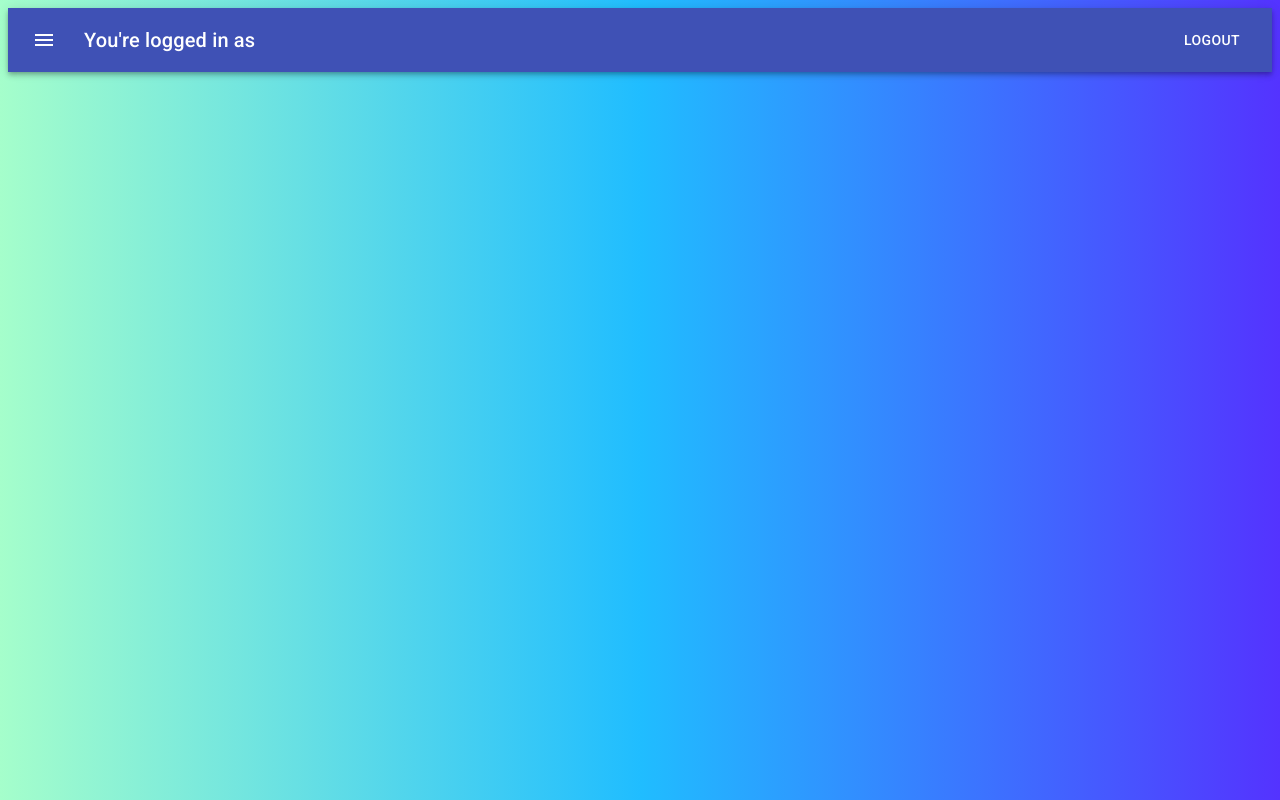
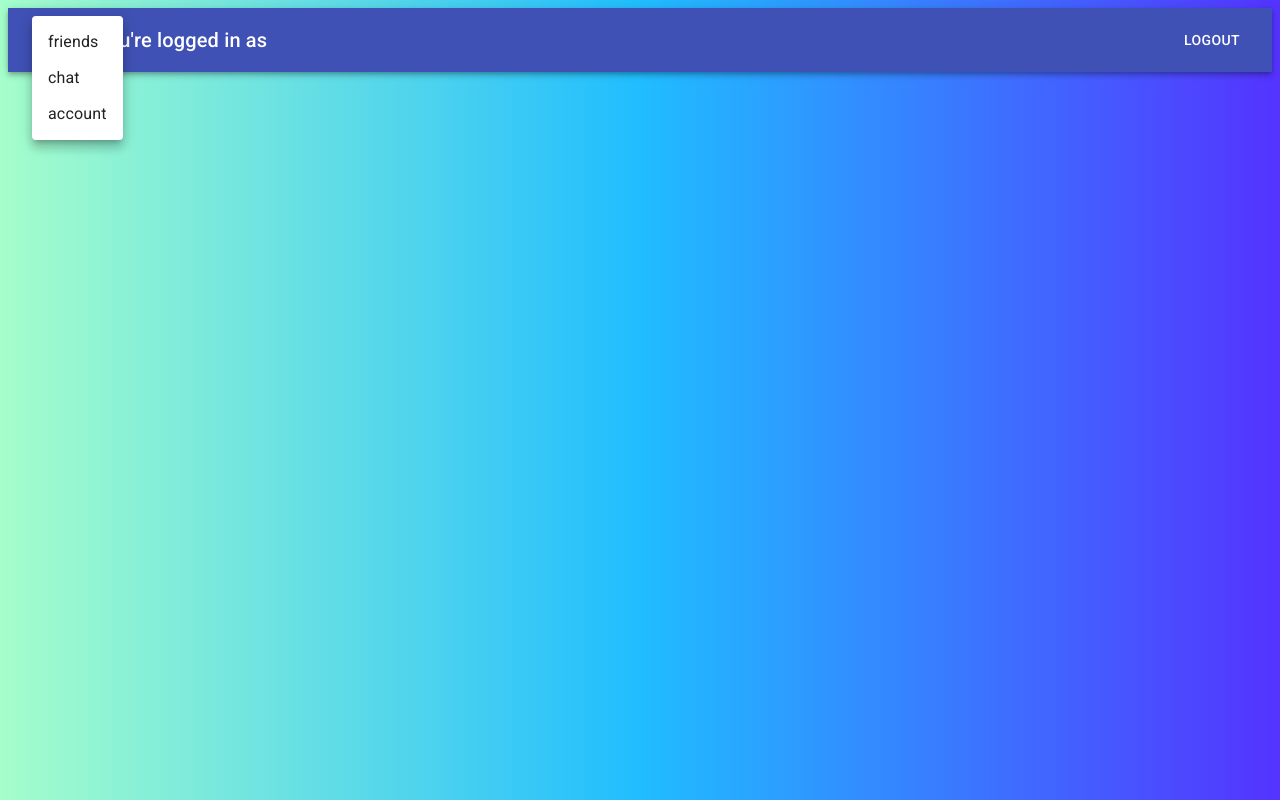
Before and after one commit to ThomasVirgo/Chat-App-Client, a React app: page /dashboard in a window 1280 px wide. Both pictures are taken after a click on the button 44 px from the left and 40 px from the top of the page. Built offline with nearby package versions, Linux system fonts and the light colour scheme.

Commit message:
add nav bar dropdown

```diff
--- /dev/null
+++ b/src/components/Dropdown/index.js
@@ -0,0 +1,43 @@
+import React, {useState} from 'react';
+import Button from '@material-ui/core/Button';
+import Menu from '@material-ui/core/Menu';
+import MenuItem from '@material-ui/core/MenuItem';
+import MenuIcon from '@material-ui/icons/Menu';
+import { useHistory } from 'react-router-dom';
+
+export default function Dropdown() {
+  const [anchorEl, setAnchorEl] = useState(null);
+  const history = useHistory()
+
+  const handleClick = (event) => {
+    setAnchorEl(event.currentTarget);
+  };
+
+  const handleClose = (e) => {
+    setAnchorEl(null);
+    history.push(`/dashboard/${e.target.textContent}`)
+  };
+
+  const handleStay = () =>{
+    setAnchorEl(null);
+  }
+
+  return (
+    <div>
+      <Button aria-controls="simple-menu" aria-haspopup="true" onClick={handleClick}>
+        <MenuIcon />
+      </Button>
+      <Menu
+        id="simple-menu"
+        anchorEl={anchorEl}
+        keepMounted
+        open={Boolean(anchorEl)}
+        onClose={handleStay}
+      >
+        <MenuItem onClick={handleClose}>friends</MenuItem>
+        <MenuItem onClick={handleClose}>chat</MenuItem>
+        <MenuItem onClick={handleClose}>account</MenuItem>
+      </Menu>
+    </div>
+  );
+}
--- a/src/components/LoginForm/index.js
+++ b/src/components/LoginForm/index.js
@@ -1,6 +1,6 @@
 import React, {useState} from 'react'
 import { requestLogin } from '../../requests'
-import { Link } from 'react-router-dom';
+import { Link, useHistory } from 'react-router-dom';
 import { TextField, Button } from '@material-ui/core'
 import Icon from '@material-ui/core/Icon';
 import './style.css'
@@ -9,6 +9,7 @@ const LoginForm = () => {
     const [username, setUsername] = useState('')
     const [password, setPassword] = useState('')
     const [errors, setErrors] = useState([])
+    const history = useHistory()
 
     function handleUsername(e){
         setUsername(e.target.value)
@@ -22,15 +23,14 @@ const LoginForm = () => {
         e.preventDefault()
         const [ isSuccess, response ]  = await requestLogin({username, password})
         if (isSuccess){
-            console.log(response)
             localStorage.setItem('username', username)
             localStorage.setItem('token', response.token)
-            setErrors(['Login was successful'])
+            history.push('/dashboard')
         } else {
             setErrors(Object.keys(response).map(key => response[key]))
+            setUsername('')
+            setPassword('')
         }
-        setUsername('')
-        setPassword('')
     }
 
     const errorList = errors.map((error,index) => <li key={index}>{error}</li>)
--- a/src/components/index.js
+++ b/src/components/index.js
@@ -1,2 +1,3 @@
 export { default as LoginForm } from './LoginForm';
 export { default as RegisterForm } from './RegisterForm';
+export { default as Dropdown } from './Dropdown';
--- a/src/layout/Nav/index.js
+++ b/src/layout/Nav/index.js
@@ -4,9 +4,8 @@ import AppBar from '@material-ui/core/AppBar';
 import Toolbar from '@material-ui/core/Toolbar';
 import Typography from '@material-ui/core/Typography';
 import Button from '@material-ui/core/Button';
-import IconButton from '@material-ui/core/IconButton';
-import MenuIcon from '@material-ui/icons/Menu';
 import { useHistory } from 'react-router-dom';
+import { Dropdown } from '../../components';
 
 const useStyles = makeStyles((theme) => ({
   root: {
@@ -33,9 +32,7 @@ export default function ButtonAppBar() {
     <div className={classes.root}>
       <AppBar position="static">
         <Toolbar>
-          <IconButton edge="start" className={classes.menuButton} color="inherit" aria-label="menu">
-            <MenuIcon />
-          </IconButton>
+          <Dropdown />
           <Typography variant="h6" className={classes.title}>
             You're logged in as {localStorage.getItem('username')}
           </Typography>
```
